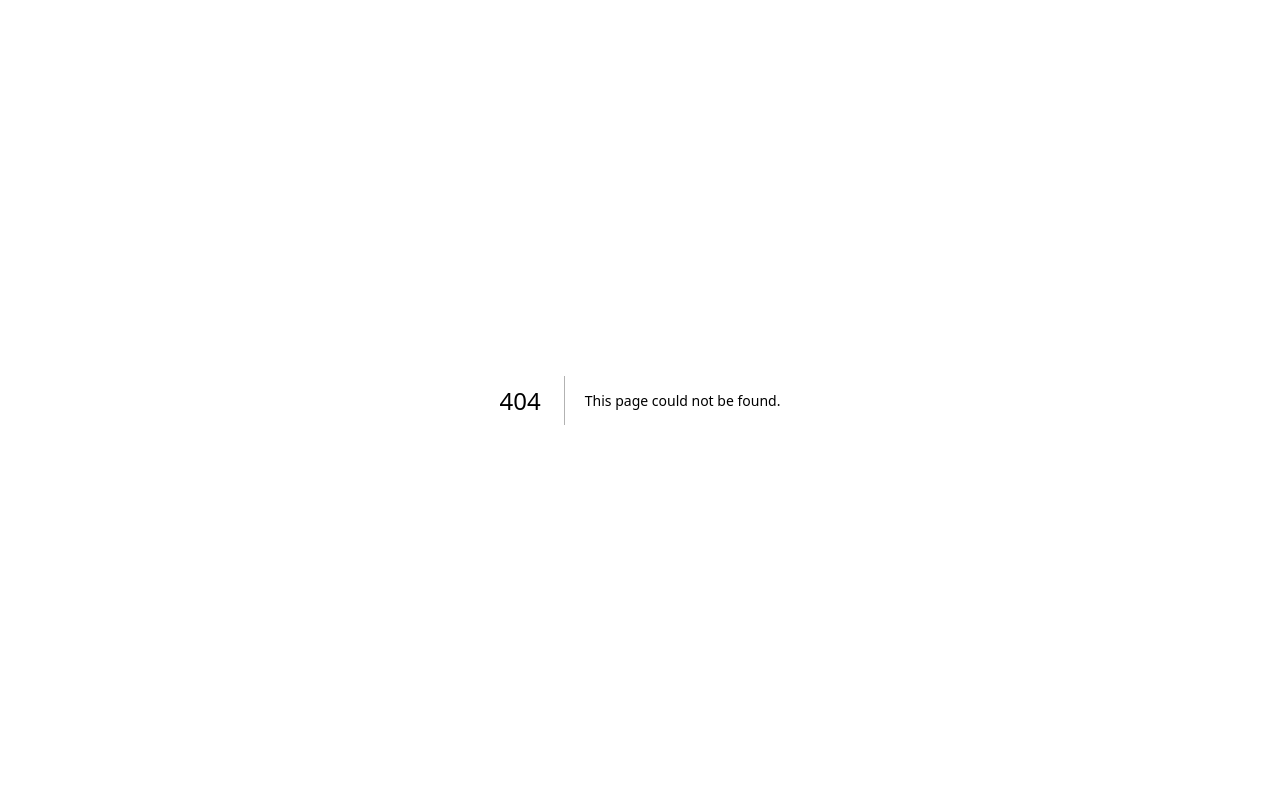
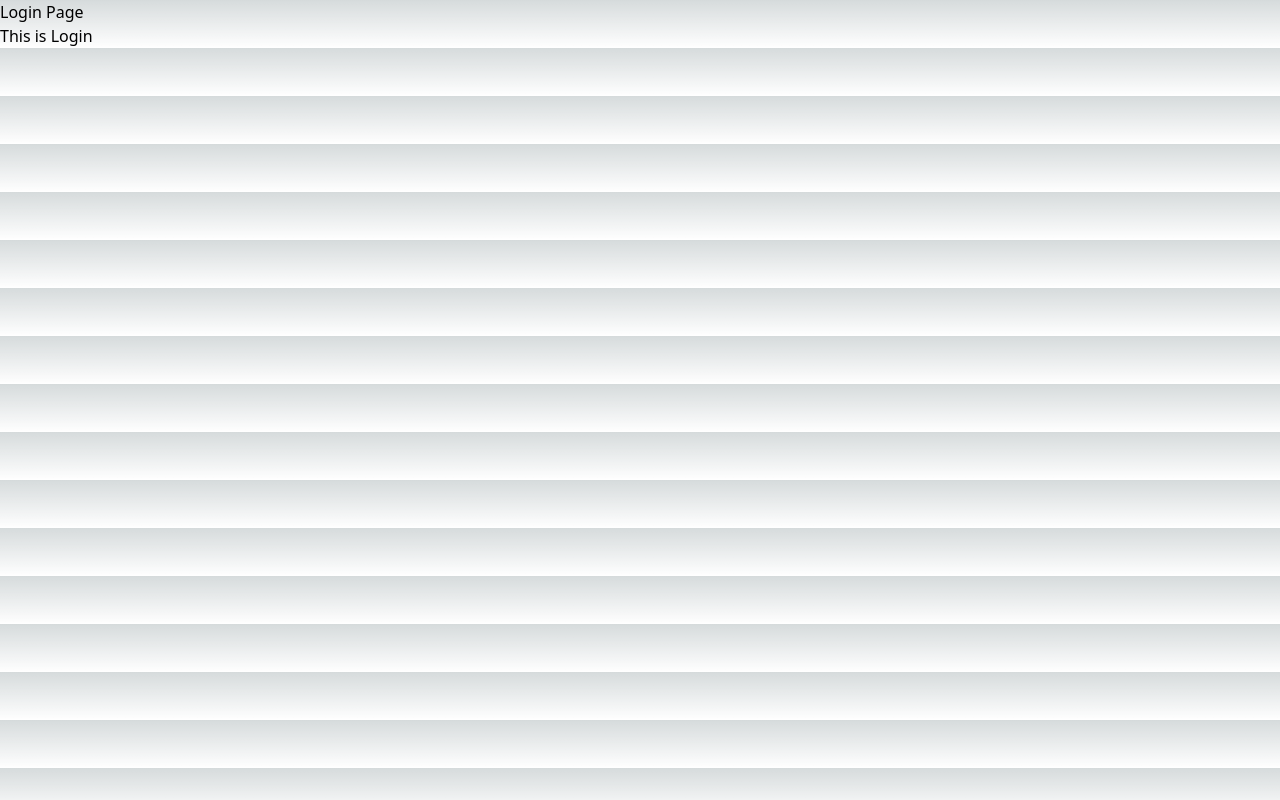
Before and after one commit to ShapeProject/circuit_breaker, a Next.js app in the folder pkgs/frontend/: page /login in a window 1280 px wide. Before the commit this address had no page. Built offline with nearby package versions, Linux system fonts and the light colour scheme.

Commit message:
add login

```diff
--- /dev/null
+++ b/pkgs/frontend/pages/login.tsx
@@ -0,0 +1,9 @@
+
+export default function Login() {
+    return (
+      <>
+          <h1>Login Page</h1>
+          <p>This is Login</p>
+      </>
+    )
+  }
```
